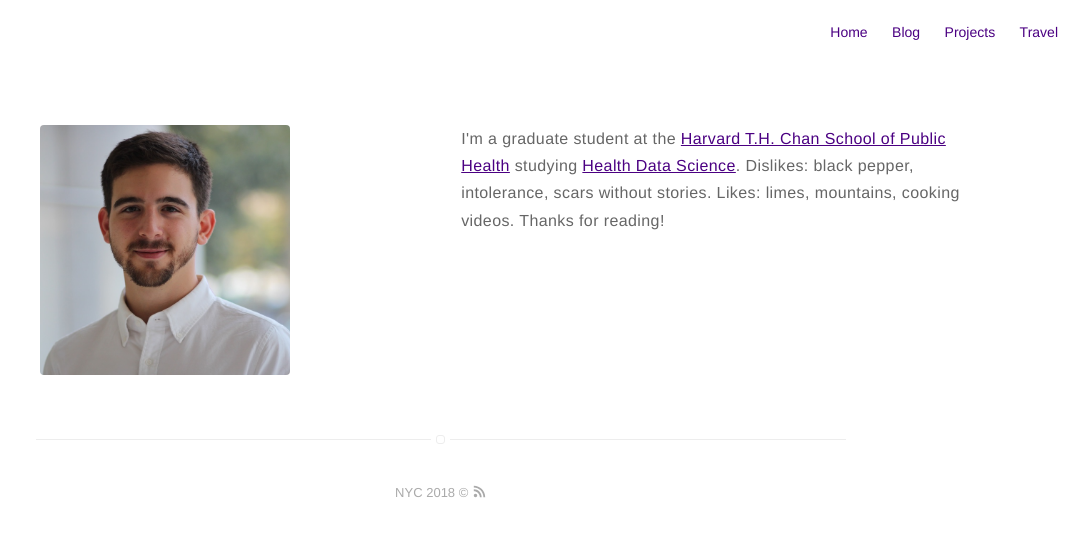
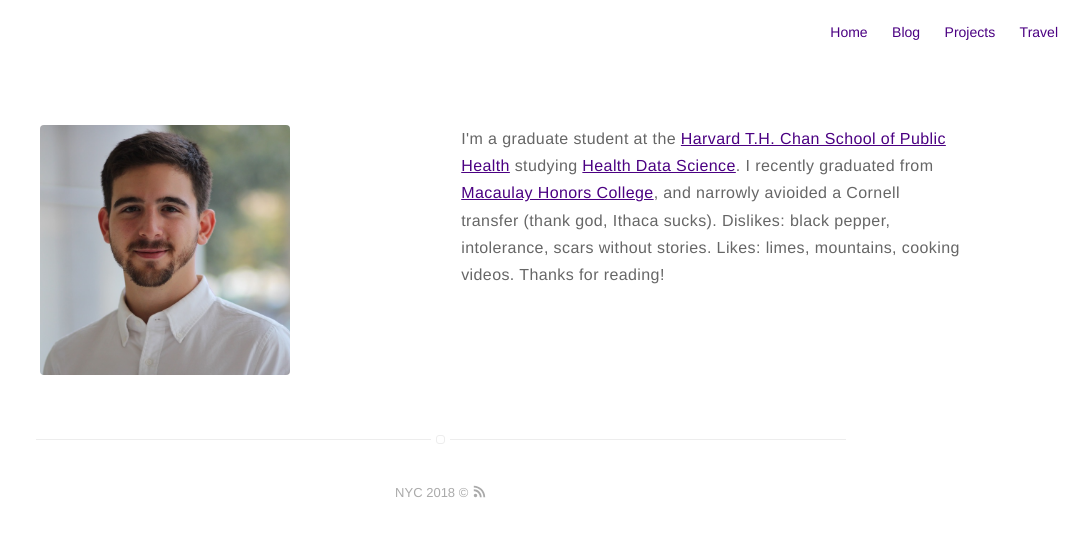
Before and after one commit to dsasson48/dsasson48.github.io, a Jekyll site: the page built from about.md, in a window 1280 px wide. Shown: the top 537 px of the page, without its empty margins (199-1280 px from the left). Built offline with Jekyll 4.4.1, drawn with Linux system fonts in a browser that asks for light colours.

Commit message:
throwing shade at cornell

```diff
--- a/about.md
+++ b/about.md
@@ -8,7 +8,7 @@ layout: page
     </div>
 
     <div class="toright">
-        <p>I'm a graduate student at the <a href="https://www.hsph.harvard.edu/">Harvard T.H. Chan School of Public Health</a> studying <a href="https://catalyst.nejm.org/case-data-scientists-inside-health-care/">Health Data Science</a>. Dislikes: black pepper, intolerance, scars without stories. Likes: limes, mountains, cooking videos. Thanks for reading!</p>
+        <p>I'm a graduate student at the <a href="https://www.hsph.harvard.edu/">Harvard T.H. Chan School of Public Health</a> studying <a href="https://catalyst.nejm.org/case-data-scientists-inside-health-care/">Health Data Science</a>. I recently graduated from <a href="https://macaulay.cuny.edu/">Macaulay Honors College</a>, and narrowly avioided a Cornell transfer (thank god, Ithaca sucks). Dislikes: black pepper, intolerance, scars without stories. Likes: limes, mountains, cooking videos. Thanks for reading!</p>
 
     </div>
 </div>
```
Also changed, not shown: projects.md (+2 -0 lines), 6 other files.
